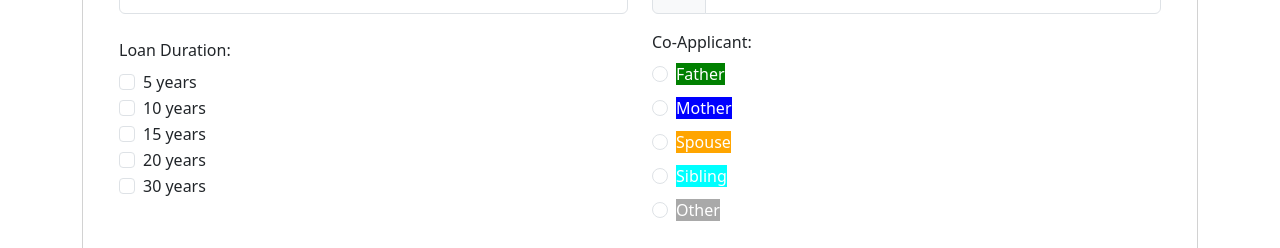
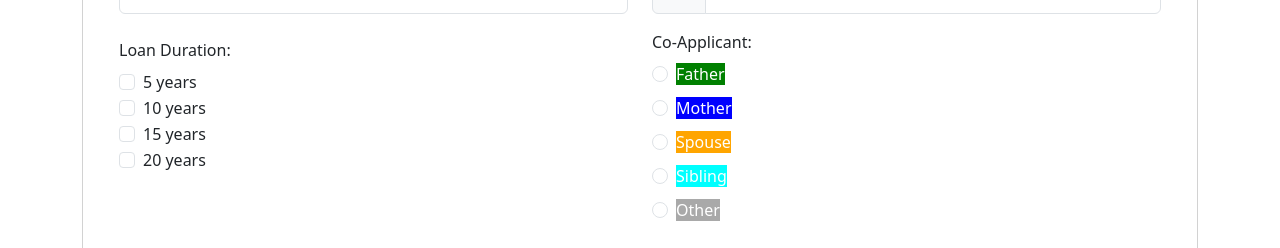
Before and after one commit to SushantPatil77/React-Js-Project, a React (Create React App) app: page /dashboard in a window 1280 px wide. Shown: the part 184-432 px from the top of the page. Built offline with nearby package versions, Linux system fonts and the light colour scheme.

Commit message:
changes in year and mapping

```diff
--- a/src/component/dashborad/Dashborad.js
+++ b/src/component/dashborad/Dashborad.js
@@ -88,7 +88,7 @@ const Dashboard = () => {
                       style={{ paddingRight: '2.5rem',height:'48px', fontSize:'16px' }}
                     >
                       <option value="">Select</option>
-                      <option value="personal">Personal Loan</option>
+                      <option value="personal">Office Loan</option>
                       <option value="home">Home Loan</option>
                       <option value="car">Car Loan</option>
                     </Form.Control>
@@ -103,11 +103,11 @@ const Dashboard = () => {
                 <Form.Group controlId="loanDuration" className="text-start">
                   <Form.Label className="text-start">Loan Duration:</Form.Label>
                   <div className="text-start">
-                    {[5, 10, 15, 20, 30].map((year) => (
+                    {['5Yr','10Yr','15Yr','20Yr'].map((year) => (
                       <Form.Check
                         key={year}
                         type="checkbox"
-                        label={`${year} years`}
+                        label={`${year.replace('Yr', '')} year${year === '1Yr' ? '' : 's'}`}
                         checked={loanDurationYears.includes(year)}
                         onChange={() => handleLoanDurationYearsChange(year)}
                       />
@@ -121,7 +121,7 @@ const Dashboard = () => {
                   <InputGroup className=" mb-3" style={{height:'48px', fontSize:'16px'}}>
                     <InputGroup.Text>INR </InputGroup.Text>
                     <Form.Control
-                      type="number"
+                      type="text"
                       placeholder="Enter loan amount"
                       value={loanAmount}
                       onChange={handleLoanAmountChange}
--- a/src/component/dashborad/LoanApplied/LoanAppliedList/LoanApprove/LoanApproveform.js
+++ b/src/component/dashborad/LoanApplied/LoanAppliedList/LoanApprove/LoanApproveform.js
@@ -89,7 +89,7 @@ const LoanApproveform = () => {
                   <InputGroup className="mb-3" style={{ height: '48px', fontSize: '16px' }}>
                     <InputGroup.Text>INR </InputGroup.Text>
                     <Form.Control
-                      type="number"
+                      type="text"
                       value={loan.loanAmount}
                       readOnly
                     />
```
